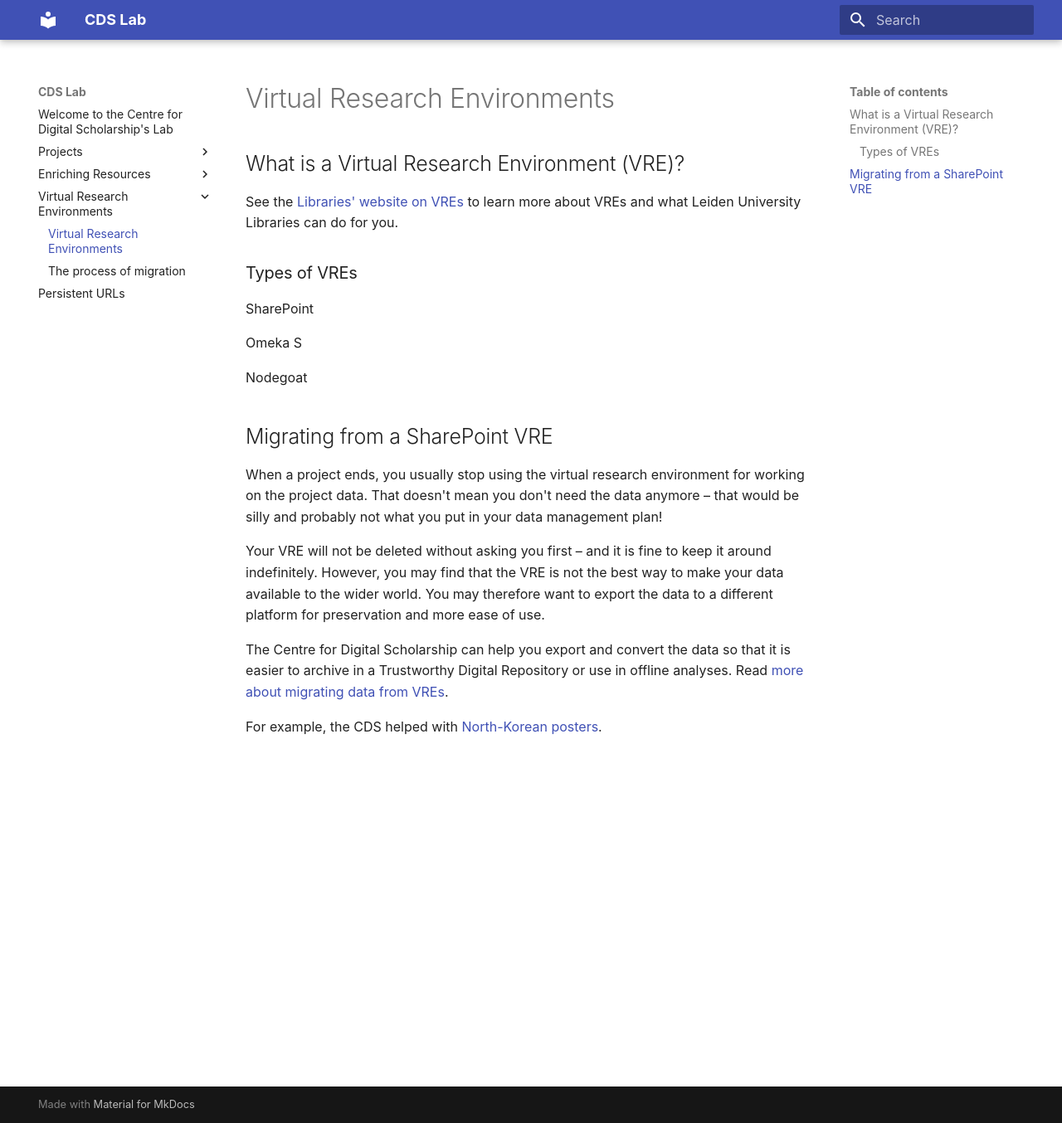
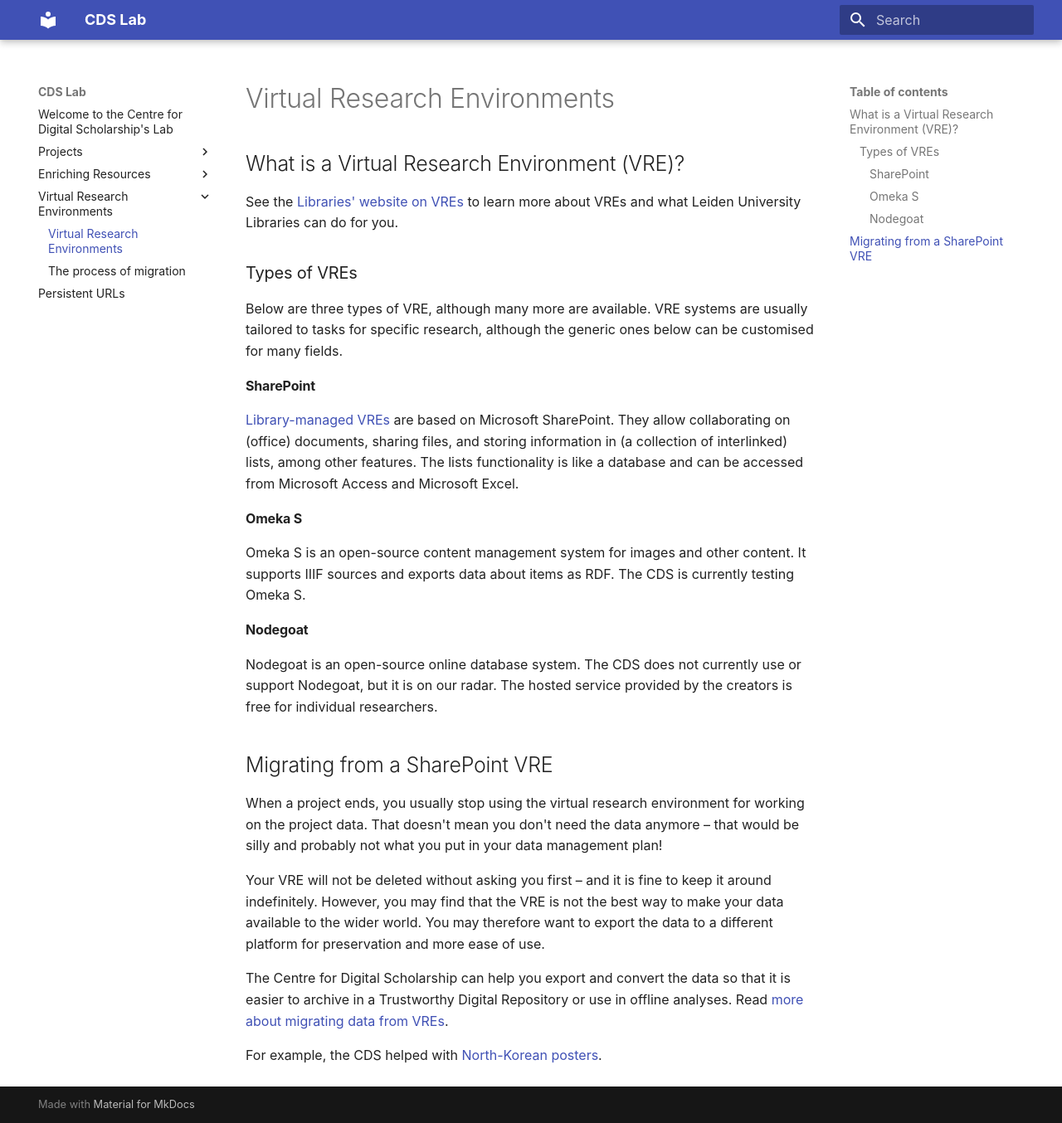
Before and after one commit to LeidenUniversityLibrary/cds-lab-homepage, an MkDocs documentation site: the page built from docs/vre/index.md, in a window 1280 px wide and 1354 px high. Shown: the whole window at 83% size. Built offline with MkDocs 1.6.1 and Material for MkDocs 9.7.7, drawn with Linux system fonts in a browser that asks for light colours.

Commit message:
Explain the list of VRE types

```diff
--- a/docs/vre/index.md
+++ b/docs/vre/index.md
@@ -4,17 +4,34 @@
 
 # What is a Virtual Research Environment (VRE)?
 
-See the [Libraries' website on VREs]() to learn more about VREs and what
+See the [Libraries' website on VREs][vre] to learn more about VREs and what
 Leiden University Libraries can do for you.
+
+[vre]: https://www.library.universiteitleiden.nl/research-and-publishing/collaboration-tools
 
 ## Types of VREs
 
-SharePoint
+Below are three types of VRE, although many more are available. VRE systems are usually
+tailored to tasks for specific research, although the generic ones below can be customised for
+many fields.
 
-Omeka S
+### SharePoint
 
-Nodegoat
+[Library-managed VREs][vre] are based on Microsoft SharePoint. They allow collaborating on
+(office) documents, sharing files, and storing information in (a collection of interlinked)
+lists, among other features. The lists functionality is like a database and can be accessed
+from Microsoft Access and Microsoft Excel.
 
+### Omeka S
+
+Omeka S is an open-source content management system for images and other content. It supports IIIF sources
+and exports data about items as RDF. The CDS is currently testing Omeka S.
+
+### Nodegoat
+
+Nodegoat is an open-source online database system. The CDS does not currently use or support
+Nodegoat, but it is on our radar.
+The hosted service provided by the creators is free for individual researchers.
 
 # Migrating from a SharePoint VRE
 
```
